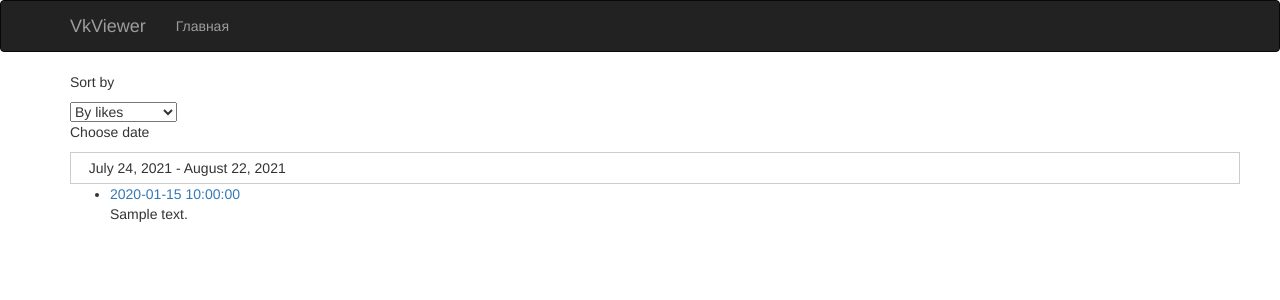
After one commit to PlushMascot/vk_viewer, a Flask app: template app/templates/group_posts.html in a window 1280 px wide. The commit adds this page. Shown: the top 300 px of the page. Run offline with Flask 2, Linux system fonts and the light colour scheme; the template is opened without the code that fills it: most values are stand-ins (such as "Sample title", 1, 10 or a date in 2020); parts of the project's set-up code (start-up, migrations or seed data) failed here and were passed over; some libraries are stand-ins or nearby versions.

Commit message:
changes to home.html
Can't get bootstrap to work properly

```diff
--- /dev/null
+++ b/app/static/date_range.js
@@ -0,0 +1,25 @@
+$(function() {
+
+    var start = moment().subtract(29, 'days');
+    var end = moment();
+
+    function cb(start, end) {
+        $('#reportrange span').html(start.format('MMMM D, YYYY') + ' - ' + end.format('MMMM D, YYYY'));
+    }
+
+    $('#reportrange').daterangepicker({
+        startDate: start,
+        endDate: end,
+        ranges: {
+           'Today': [moment(), moment()],
+           'Yesterday': [moment().subtract(1, 'days'), moment().subtract(1, 'days')],
+           'Last 7 Days': [moment().subtract(6, 'days'), moment()],
+           'Last 30 Days': [moment().subtract(29, 'days'), moment()],
+           'This Month': [moment().startOf('month'), moment().endOf('month')],
+           'Last Month': [moment().subtract(1, 'month').startOf('month'), moment().subtract(1, 'month').endOf('month')]
+        }
+    }, cb);
+
+    cb(start, end);
+
+});
--- /dev/null
+++ b/app/templates/group_posts.html
@@ -0,0 +1,21 @@
+{% extends "home.html" %}
+
+{% block home_content %}
+<div class="wide_column">
+    <ul class="posts">
+        {% for post in posts %}
+        <li class="post">
+            <div class="post-info">
+                <div class="post-date">
+                    <a href="{{post.id}}">
+                        {{ post.date }}
+                    </a>
+                </div>
+                <div class="post-text">
+                    <p>{{ post.text }}</p>
+                </div>
+            </div>
+        {% endfor %}
+    </ul>
+</div>
+{% endblock %}
--- a/app/templates/home.html
+++ b/app/templates/home.html
@@ -1,10 +1,30 @@
 {% extends "base.html" %}
-{% import "bootstrap/wtf.html" as wtf %}
 
 {% block title %}VkViewer{% endblock %}
 
 {% block page_content %}
 
+<div class="container">
+    <div class="row">
+        <div class="col">
+            <form id="filter_form" name="filter_form">
+                <div class="order-filter">
+                    <p>Sort by</p>
+                    <select>
+                          <option value="By likes" selected="selected">By likes</option>
+                          <option value="By reposts">By reposts</option>
+                          <option value="By comments">By comments</option>
+                    </select>
+                    <p>Choose date</p>
+                    <div id="reportrange" style="background: #fff; cursor: pointer; padding: 5px 10px; border: 1px solid #ccc">
+                        <i class="fa fa-calendar"></i>&nbsp;
+                        <span></span> <i class="fa fa-caret-down"></i>
+                    </div>
+                </div>
+            </form>
+        </div>
+        <div class="col">
+            {% block home_content %}
             <ul class="groups">
                 {% for group_info in groups_info %}
                 <li class="group">
@@ -21,5 +41,18 @@
                     </div>
                 {% endfor %}
             </ul>
+            {% endblock %}
+        </div>
+    </div>
+</div>
 
 {% endblock %}
+
+{% block scripts %}
+{{ super() }}
+<script type="text/javascript" src="https://cdn.jsdelivr.net/jquery/latest/jquery.min.js"></script>
+<script type="text/javascript" src="https://cdn.jsdelivr.net/momentjs/latest/moment.min.js"></script>
+<script type="text/javascript" src="https://cdn.jsdelivr.net/npm/daterangepicker/daterangepicker.min.js"></script>
+<link rel="stylesheet" type="text/css" href="https://cdn.jsdelivr.net/npm/daterangepicker/daterangepicker.css" />
+<script type="text/javascript" src="../static/date_range.js"></script>
+{% endblock %}
```
Also changed, not shown: app/main/views.py (+15 -1 lines), 1 other file. Lines whose indentation alone changed are shown as unchanged.
